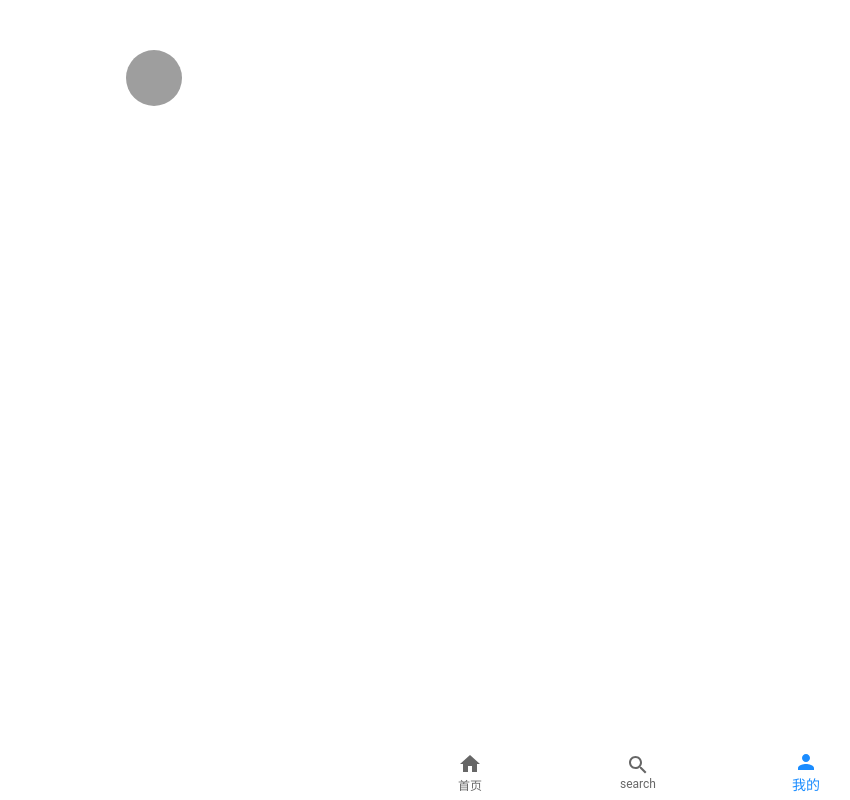
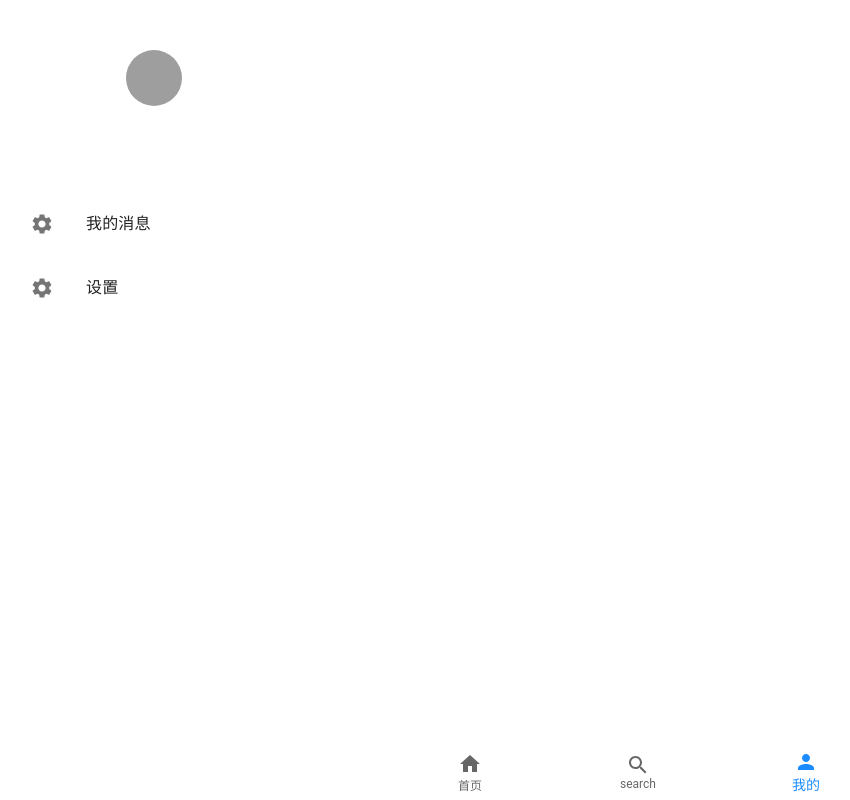
Before and after one commit to ncuhome/campus-cat-gallary, a React app: page / in a window 1280 px wide. Both pictures are taken after a click on the button "我的". Shown: the whole page, without its empty margins (2-852 px from the left). Built offline with nearby package versions, Linux system fonts and the light colour scheme; grey boxes are pictures that could not be loaded.

Commit message:
个人界面新增设置按钮

```diff
--- a/src/App.jsx
+++ b/src/App.jsx
@@ -6,6 +6,7 @@ import { createTheme, ThemeProvider, CssBaseline } from "@mui/material";
 import Home from "./pages/home";
 import Login from "./pages/login/login";
 import Register from "./pages/register/register";
+import Setting from "./pages/home/Mine/setting"
 
 const theme = createTheme({
   palette: {
@@ -32,6 +33,7 @@ const App = () => {
           <Route exact path="/" element={<Home />} />
           <Route exact path="/login" element={<Login />} />
           <Route exact path="/register" element={<Register />} />
+          <Route exact path="/setting" element={<Setting />} />
         </Routes>
       </Router>
     </ThemeProvider>
--- a/src/pages/home/Mine/index.jsx
+++ b/src/pages/home/Mine/index.jsx
@@ -2,18 +2,50 @@ import * as React from "react";
 import Box from "@mui/material/Box";
 import Avatar from '@mui/material/Avatar';
 import Stack from '@mui/material/Stack';
+import List from '@mui/material/List';
+import ListItem from '@mui/material/ListItem';
+import ListItemButton from '@mui/material/ListItemButton';
+import ListItemIcon from '@mui/material/ListItemIcon';
+import ListItemText from '@mui/material/ListItemText';
+import InboxIcon from '@mui/icons-material/Inbox';
+import DraftsIcon from '@mui/icons-material/Drafts';
+import SettingsIcon from '@mui/icons-material/Settings';
+
+const HandleClick = () => {
+  console.log("跳转至设置页面");
+  window.location.href = "/setting";
+}
 
 export default function Mine() {
   return (
-    <Box
-    sx={{ position: 'absolute', top: 50 ,left: '10%',}}>
+    <Box >
       <Stack direction="row" spacing={2}>
         <Avatar
         src="./hack.png"
-        sx={{width: 56, height:56 }}
+        sizes="56"
+        sx={{width: 56, height:56, top: 50 ,left: '10%',}}
         />
-
       </Stack>
+      <nav aria-label="main mailbox folders" >
+        <List sx={{top: 128,}}>
+          <ListItem>
+            <ListItemButton>
+              <ListItemIcon>
+                <SettingsIcon />
+              </ListItemIcon>
+              <ListItemText primary="我的消息" />
+            </ListItemButton>
+          </ListItem >
+          <ListItem>
+            <ListItemButton onClick={HandleClick}>
+              <ListItemIcon>
+                <SettingsIcon />
+              </ListItemIcon>
+              <ListItemText primary="设置"/>
+            </ListItemButton>
+          </ListItem>
+        </List>
+      </nav>
     </Box>
   );
 }
--- /dev/null
+++ b/src/pages/home/Mine/setting/index.jsx
@@ -0,0 +1,11 @@
+import React from 'react';
+
+function Setting() {
+  return (
+    <div>
+      Setting
+    </div>
+  );
+}
+
+export default Setting;
--- a/src/pages/home/index.jsx
+++ b/src/pages/home/index.jsx
@@ -44,7 +44,7 @@ function Home() {
           {tab.map((item, index) => <BottomNavigationAction key={index} label={item.label} icon={item.icon} />)}
         </BottomNavigation>
       </Box>
-      <div style={{ overflowX: 'hidden' }}>
+      <div>
         {tab[currentTabIndex]?.component || '暂无'}
       </div>
     </div>
```
Also changed, not shown: 1 other file (tests, documents, lock files or other folders).
